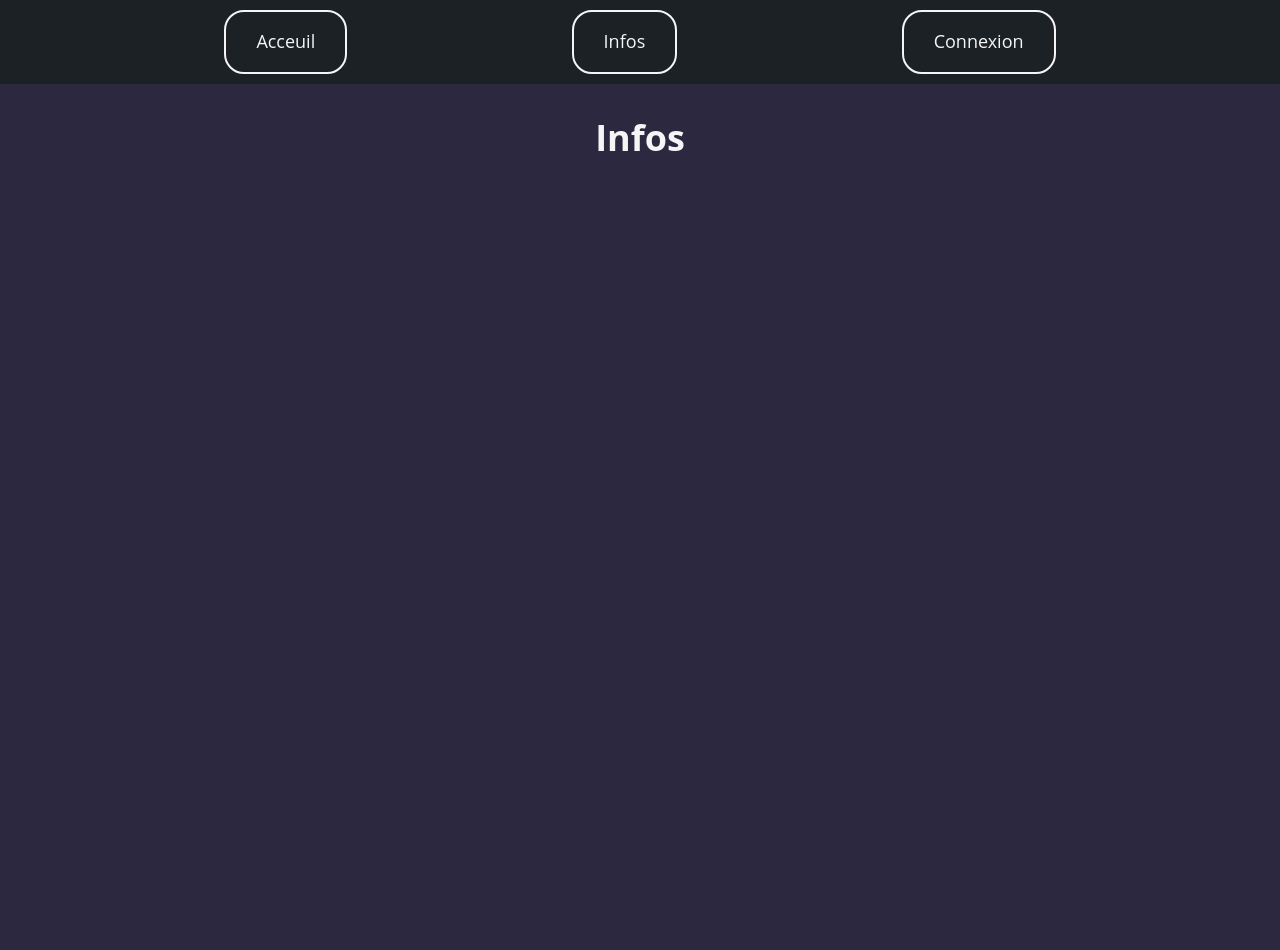
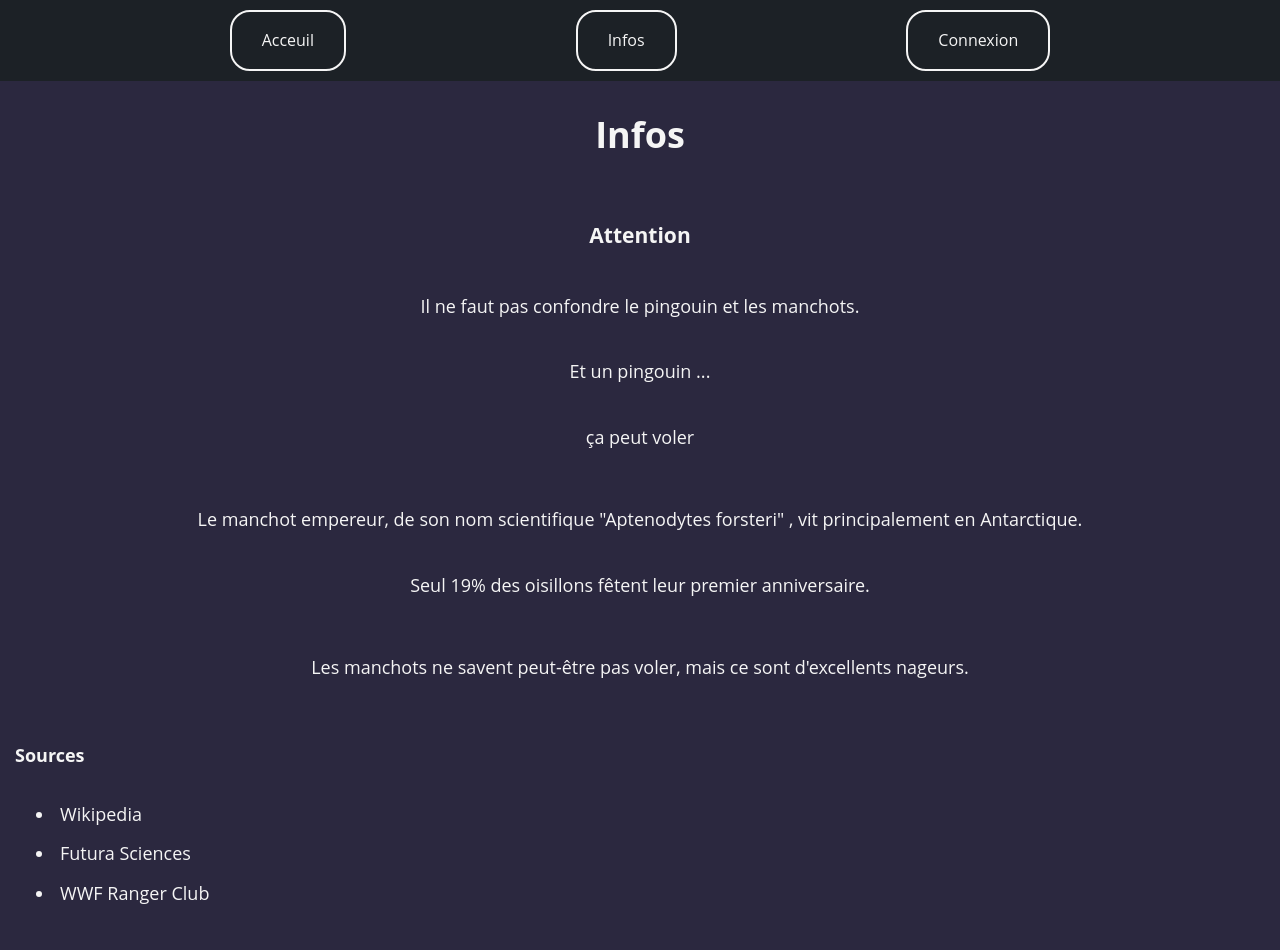
Before and after one commit to Ultimaterror/evalPHP, a PHP site: page /infos.php in a window 1280 px wide. Before the commit the page ends 151 px from the top, so only its background shows below. Run offline with PHP 8.4, Linux system fonts and the light colour scheme.

Commit message:
last commit

```diff
--- a/controllers/login.php
+++ b/controllers/login.php
@@ -7,6 +7,7 @@ $adminPW = "master";
 if ($_POST['name'] === $adminName && $_POST['pw'] === $adminPW){
     $_SESSION['pseudo'] = $_POST['name'];
     $_SESSION['connected'] = true;
+    $_SESSION['images'] = true;
     header("Location: /");
     exit();
 }
--- a/css/all.css
+++ b/css/all.css
@@ -11,23 +11,26 @@ body {
     flex-direction: column;
     align-items: center;
 }
-h1 {
+h1, p {
     text-align: center;
 }
 a {
-    text-decoration: none;
     cursor:  pointer;
-}
-a:hover {
-    background-color: rgb(71, 44, 37);
+    color: whitesmoke;
+    font-size: 16px;
 }
 a:active{
     text-decoration: underline;
+    font-style: italic
 }
 div {
     margin: 8px 15px 8px 15px;
 }
 .comm {
+    font-size: 12px;
+    font-style: italic
+}
+.src {
     font-size: 14px;
     font-style: italic
 }
--- a/css/form.css
+++ b/css/form.css
@@ -1,6 +1,7 @@
 form {
     display: flex;
     flex-direction: column;
+    width: 300px;
 }
 button {
     background-color: rgb(85, 85, 85);
@@ -12,7 +13,7 @@ button {
     border: 1px whitesmoke solid;
 }
 .form-group {
-    border: 1px darkslategrey solid;
+    border: 1px rgb(63, 63, 63) solid;
     margin: 8px 5px 8px 5px;
     padding: 5px;
 }
--- a/css/header.css
+++ b/css/header.css
@@ -1,4 +1,4 @@
-ul {
+nav ul {
     list-style: none;
     display: flex;
     flex-direction: row;
@@ -19,7 +19,10 @@ header a {
     padding: 15px 30px 15px 30px;
     border: 2px whitesmoke solid;
     border-radius: 20px;
-    color: whitesmoke;
+    text-decoration: none;
+}
+header a:hover {
+    background-color: rgb(71, 44, 37);
 }
 header {
     align-self: stretch;
--- /dev/null
+++ b/css/infos.css
@@ -0,0 +1,18 @@
+img {
+    width: 400px;
+    height: auto;
+}
+.fcenter {
+    display: flex;
+    flex-direction: column;
+    align-items: center;
+}
+.info_sources {
+    list-style: disc;
+}
+.info_sources li {
+    display: list-item;
+}
+#fleft {
+    align-self: flex-start;
+}
--- a/infos.php
+++ b/infos.php
@@ -9,9 +9,100 @@
     <title>Infos</title>
     <link rel="stylesheet" href="/css/all.css">
     <link rel="stylesheet" href="/css/header.css">
+    <link rel="stylesheet" href="/css/infos.css">
 </head>
 <body>
     <?php require 'templates/header.php'; ?>
     <h1>Infos</h1>
+    <div class="fcenter">
+        <h3>Attention</h3>
+        <p>
+            Il ne faut pas confondre le pingouin et les manchots.
+            <br>
+            <?php if(isset($_SESSION['commentaires'])) :?>
+                <span class="comm">C'est une faute courante hélas.</span>
+                <br>
+            <?php endif ?>
+        </p>
+        <p>Et un pingouin ...</p>
+        <?php if(isset($_SESSION['images'])) : ?>
+            <img src="/images/pingouin.jpg" alt="pingouin">
+            <span class="src">Source : Wikipedia</span>
+            <?php if(isset($_SESSION['liens'])) :?>
+                <a href="https://fr.wikipedia.org/wiki/Pingouin">ICI</a>
+            <?php endif ?>
+        <?php endif ?>
+        <p>ça peut voler</p>
+        <?php if(isset($_SESSION['images'])) : ?>
+            <img src="/images/pingouin-en-vol.jpg" alt="pingouin en vol">
+            <span class="src">Source : Futura Sciences</span>
+            <?php if(isset($_SESSION['liens'])) :?>
+                <a href="https://www.futura-sciences.com/planete/actualites/zoologie-manchots-ne-volent-ils-pas-comme-pingouins-46579/">ICI</a>
+            <?php endif ?>
+        <?php endif ?>
+    </div>
+    <div class="fcenter">
+        <p>
+            Le manchot empereur, de son nom scientifique "Aptenodytes forsteri"
+            <?php if(isset($_SESSION['commentaires'])) :?>
+                <span class="comm">(Comme tous les noms scientifiques, c'est pourri)</span>
+            <?php endif ?>
+            , vit principalement en Antarctique.
+        </p>
+        <?php if(isset($_SESSION['images'])) : ?>
+            <img src="/images/manchot_empereur_groupe.jpg" alt="Manchot Groupe">
+            <span class="src">Source : Futura Sciences</span>
+            <?php if(isset($_SESSION['liens'])) :?>
+                <a href="https://www.futura-sciences.com/planete/definitions/zoologie-manchot-empereur-9866/">ICI</a>
+            <?php endif ?>
+        <?php endif ?>
+        <p>
+            Seul 19% des oisillons fêtent leur premier anniversaire.
+            <?php if(isset($_SESSION['commentaires'])) :?>
+                <br>
+                <span class="comm">Les pauvres TT</span>
+            <?php endif ?>
+        </p>
+        <?php if(isset($_SESSION['images'])) : ?>
+            <img src="/images/manchot_empereur_bebes.jpg" alt="Manchot Bébés">
+            <span class="src">Source : Wikipedia</span>
+            <?php if(isset($_SESSION['liens'])) :?>
+                <a href="https://fr.wikipedia.org/wiki/Manchot_empereur">ICI</a>
+            <?php endif ?>
+        <?php endif ?>
+    </div>
+    <div class="fcenter">
+        <p>
+            Les manchots ne savent peut-être pas voler, mais ce sont d'excellents nageurs.
+            <?php if(isset($_SESSION['commentaires'])) :?>
+                <br>
+                <span class="comm">Ceux qui les ont vu nager disent qu'ils volent sous l'eau.</span>
+            <?php endif ?>
+        </p>
+        <?php if(isset($_SESSION['images'])) : ?>
+            <img src="/images/manchot_empereur_nage.jpg" alt="pingouin">
+            <span class="src">Source : WWF Ranger Club</span>
+            <?php if(isset($_SESSION['liens'])) :?>
+                <a href="https://rangerclub.be/fr/photos/animaux/manchot-empereur/">ICI</a>
+            <?php endif ?>
+        <?php endif ?>
+    </div>
+    <div id="fleft">
+        <h4>Sources</h4>
+        <ul class="info_sources">
+            <?php if(isset($_SESSION['liens'])) :?>
+                <li><a href="https://fr.wikipedia.org/wiki/Manchot_empereur">Wikipedia</a></li>
+                <li><a href="https://www.futura-sciences.com/planete/definitions/zoologie-manchot-empereur-9866/">Futura Sciences</a></li>
+                <li><a href="https://rangerclub.be/fr/photos/animaux/manchot-empereur/">WWF Ranger Club</a></li>
+            <?php else : ?>
+                <li>Wikipedia</li>
+                <li>Futura Sciences</li>
+                <li>WWF Ranger Club</li>
+            <?php endif ?>
+        </ul>
+    </div>
+    <?php if(isset($_SESSION['commentaires'])) :?>
+        <p class="comm">J'ai mis le fond noir pour que la neige et la glace ressortent mieux</p>
+    <?php endif ?>
 </body>
 </html>
```
Also changed, not shown: controllers/choix.php (+9 -10 lines), index.php (+6 -6 lines), perso.php (+6 -24 lines), templates/liens.md (+0 -2 lines), images/linuxg.png (deleted), images/manchot_empereur_bebes.jpg (added), images/manchot_empereur_bebes.webp (deleted).
